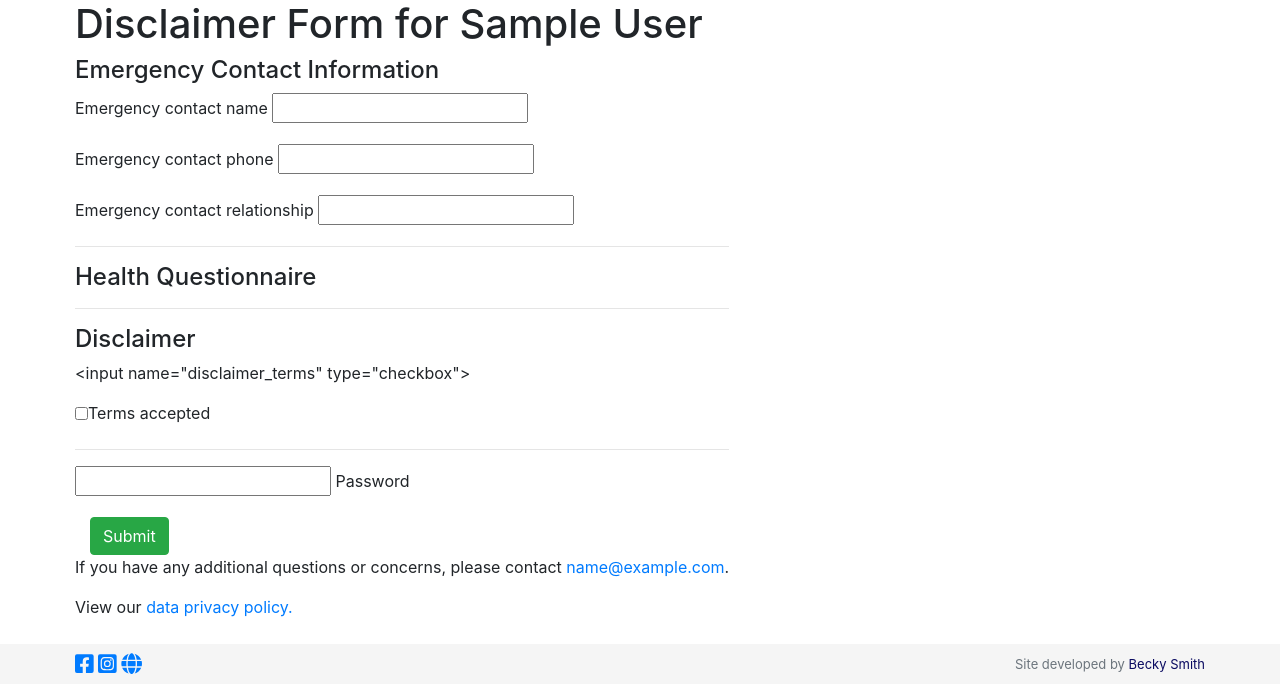
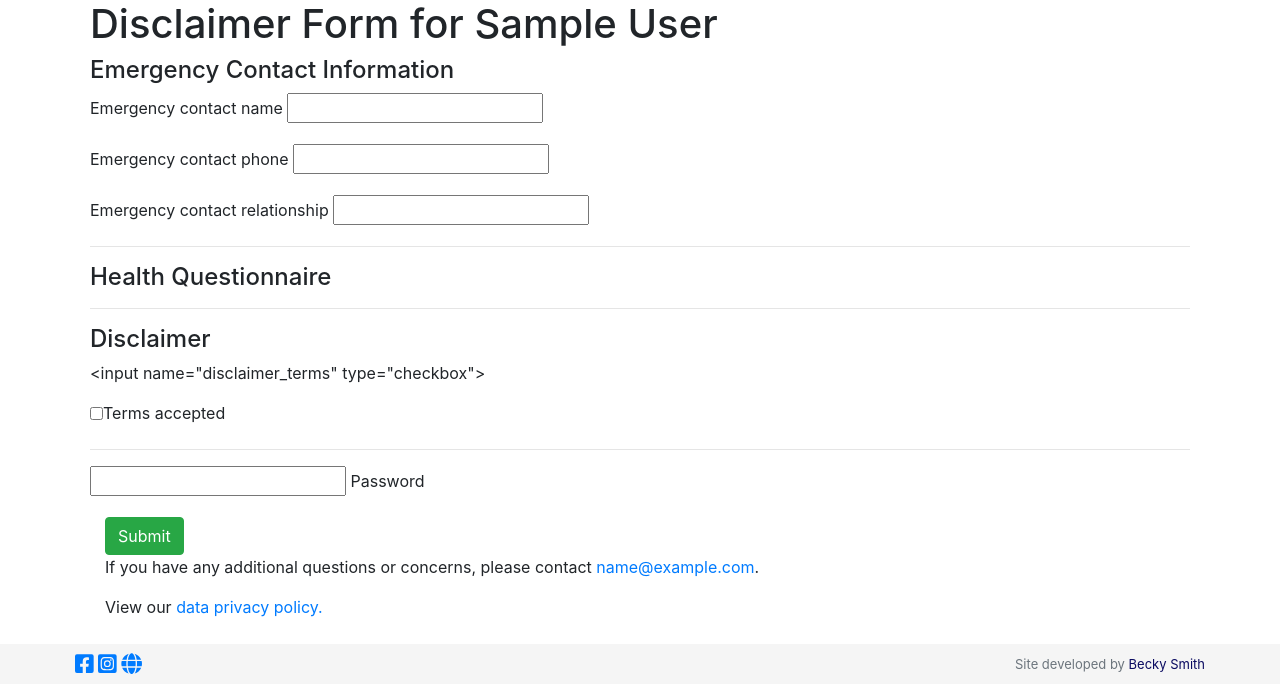
Before and after one commit to rebkwok/freedom_of_flight, a Django app: template templates/accounts/disclaimer_form.html in a window 1280 px wide. Shown: the part 116-800 px from the top of the page. Run offline with Django 3.2, Linux system fonts and the light colour scheme; the template is opened without the code that fills it: most values are stand-ins (such as "Sample title", 1, 10 or a date in 2020); form fields are guessed from the names that the template uses; parts of the project's set-up code (start-up, migrations or seed data) failed here and were passed over; some libraries are stand-ins or nearby versions.

Commit message:
Accounts template tweaks

```diff
--- a/freedom_of_flight/settings.py
+++ b/freedom_of_flight/settings.py
@@ -120,7 +120,7 @@ ACCOUNT_AUTHENTICATION_METHOD = "email"
 ACCOUNT_USERNAME_REQUIRED = False
 ACCOUNT_EMAIL_REQUIRED = True
 ACCOUNT_EMAIL_VERIFICATION = "optional"
-ACCOUNT_EMAIL_SUBJECT_PREFIX = "Freedom of Flight Aerial:"
+ACCOUNT_EMAIL_SUBJECT_PREFIX = "Freedom of Flight Aerial: "
 ACCOUNT_PASSWORD_MIN_LENGTH = 6
 ACCOUNT_SIGNUP_FORM_CLASS = 'accounts.forms.SignupForm'
 ACCOUNT_LOGIN_ON_PASSWORD_RESET = True
--- a/templates/accounts/disclaimer_form.html
+++ b/templates/accounts/disclaimer_form.html
@@ -5,7 +5,7 @@
 
     {% include 'accounts/includes/account_nav.html' %}
 
-<div class="extra-top-margin container-fluid row">
+<div class="container">
        <div class="panel panel-default">
 
             <div class="panel-heading">
@@ -14,28 +14,28 @@
            <div class="panel-body">
 
                {% if disclaimer %}
-                    <div class="col-xs-12">
+                    <div class="col-12">
                         {% if disclaimer_user == request.user %}
                             <p>You have already completed a disclaimer.</p>
                         {% else %}
                             <p>{{ disclaimer_user.first_name }} {{ disclaimer_user.last_name }} already has a completed disclaimer.</p>
                         {% endif %}
                     </div>
-                   <div class="col-xs-12">
+                   <div class="col-12">
                        <p>If you have any additional questions or concerns about the data you have provided, please contact
                         <a href="mailto:{{ studio_email }}">{{ studio_email }}</a>.</p>
                    </div>
                 {% else %}
 
                    {% include 'accounts/disclaimer_form_content.html' %}
-                   <div class="col-xs-12">
+                   <div class="col-12">
                        <p>If you have any additional questions or concerns, please contact
                         <a href="mailto:{{ studio_email }}">{{ studio_email }}</a>.</p>
                    </div>
 
                 {% endif %}
 
-               <div class="col-xs-12">
+               <div class="col-12">
                    <p>View our <a href="{% url 'accounts:data_privacy_policy' %}">data privacy policy.</a></p>
                </div>
            </div>
```
Also changed, not shown: templates/accounts/data_privacy_review.html (+3 -5 lines).
